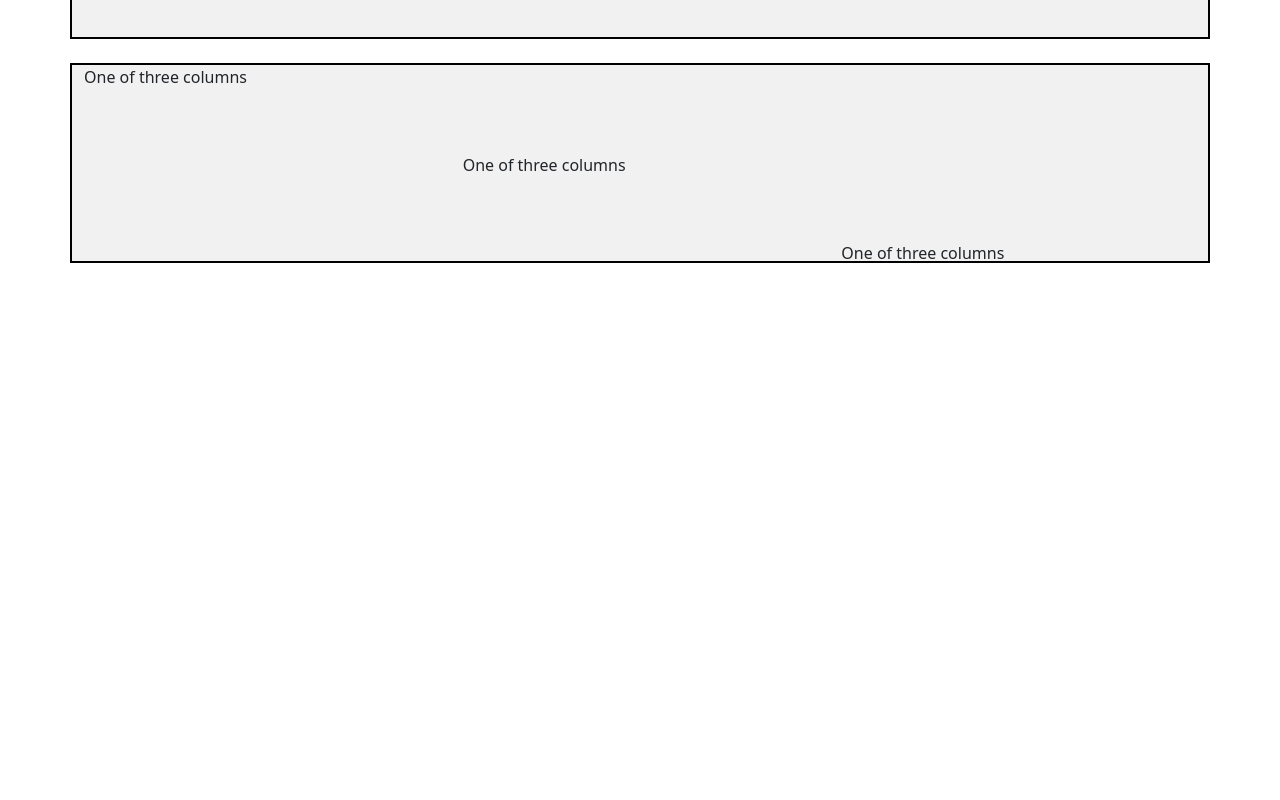
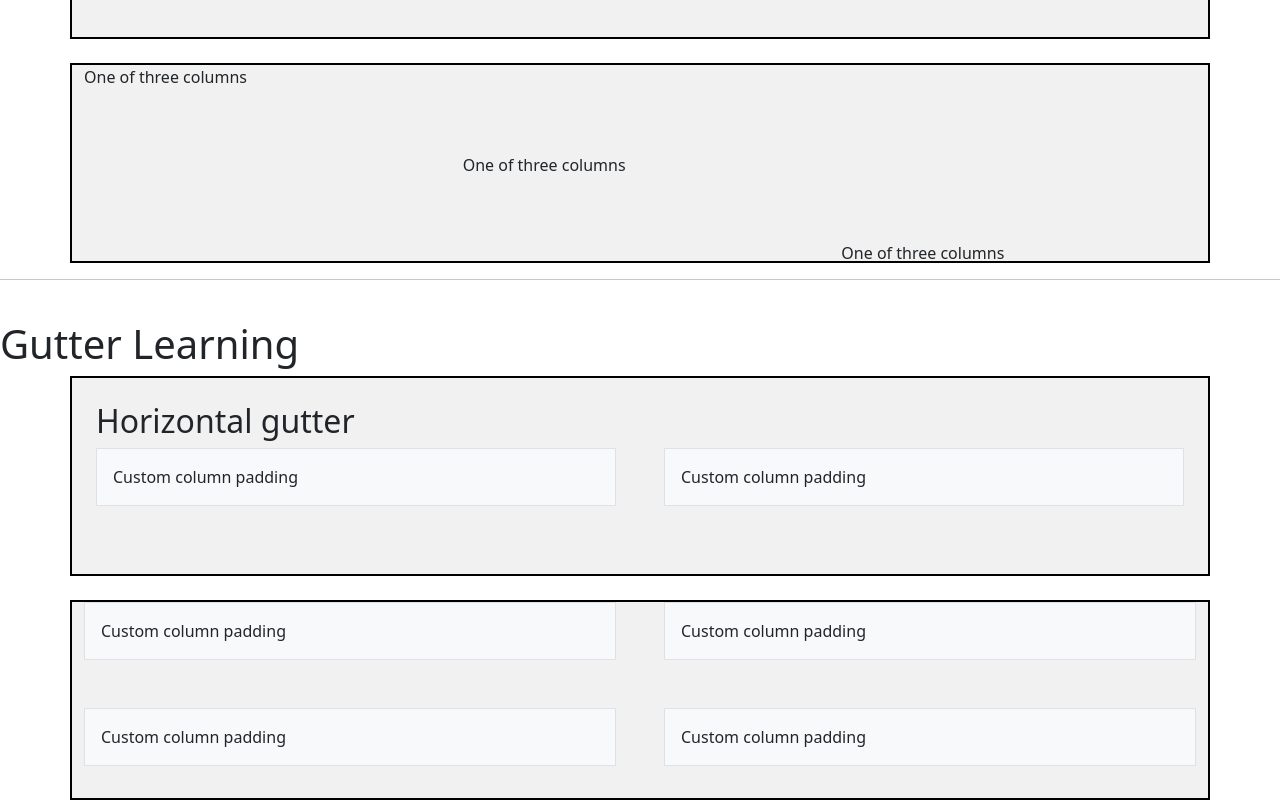
Before and after one commit to jay-1072/bootstrap_practice, a plain HTML site: page index.html in a window 1280 px wide. Shown: the part 1307-2107 px from the top of the page. Before the commit the page ends 1572 px from the top, so only its background shows below. Drawn offline with nearby package versions, Linux system fonts and the light colour scheme.

Commit message:
gutter learning in bootstrap

```diff
--- a/index.html
+++ b/index.html
@@ -158,6 +158,41 @@
         </div>
       </div>
 
+      <hr><br>
+
+      <h1>Gutter Learning</h1>
+
+      <div class="container p-4">
+        <h2>Horizontal gutter</h2>
+        <div class="row gx-5">
+          <div class="col">
+           <div class="p-3 border bg-light">Custom column padding</div>
+          </div>
+          <div class="col">
+            <div class="p-3 border bg-light">Custom column padding</div>
+          </div>
+        </div>
+      </div>
+
+      <br>
+
+      <div class="container overflow-hidden">
+        <div class="row g-5">
+          <div class="col-6">
+            <div class="p-3 border bg-light">Custom column padding</div>
+          </div>
+          <div class="col-6">
+            <div class="p-3 border bg-light">Custom column padding</div>
+          </div>
+          <div class="col-6">
+            <div class="p-3 border bg-light">Custom column padding</div>
+          </div>
+          <div class="col-6">
+            <div class="p-3 border bg-light">Custom column padding</div>
+          </div>
+        </div>
+      </div>
+
     <!-- Bootstrap Bundle with Popper -->
     <script src="https://cdn.jsdelivr.net/npm/bootstrap@5.0.2/dist/js/bootstrap.bundle.min.js" integrity="sha384-MrcW6ZMFYlzcLA8Nl+NtUVF0sA7MsXsP1UyJoMp4YLEuNSfAP+JcXn/tWtIaxVXM" crossorigin="anonymous"></script>
   </body>
```
